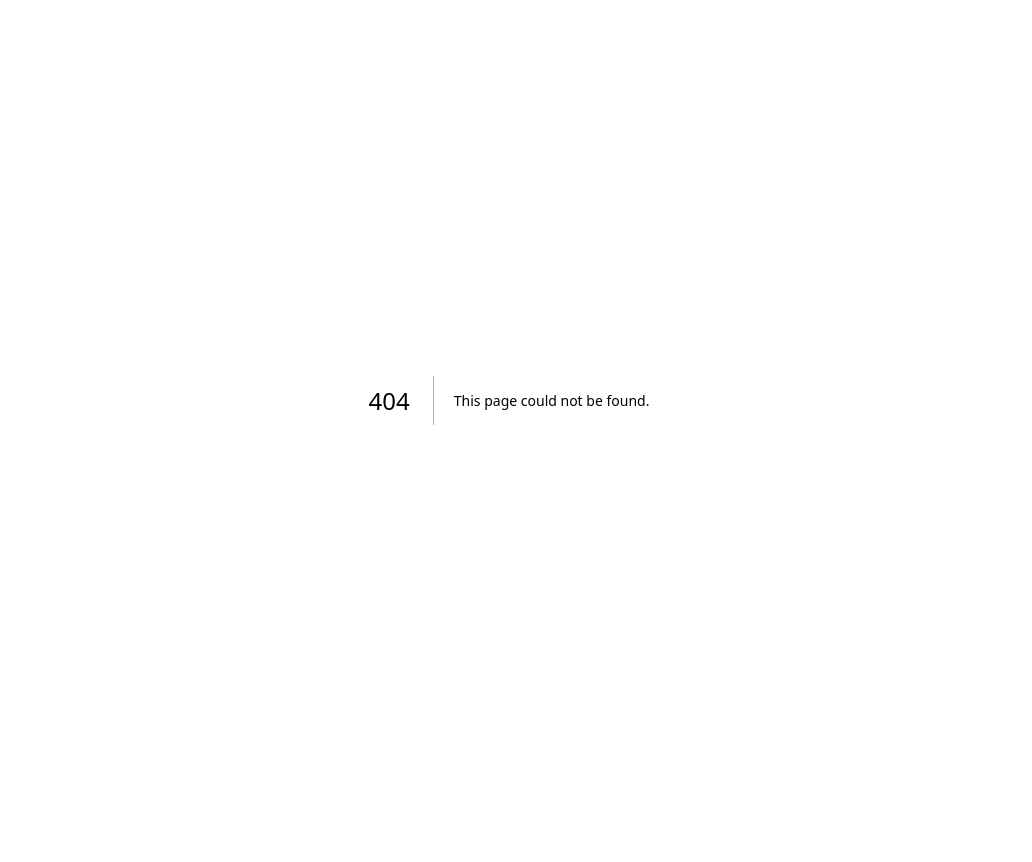
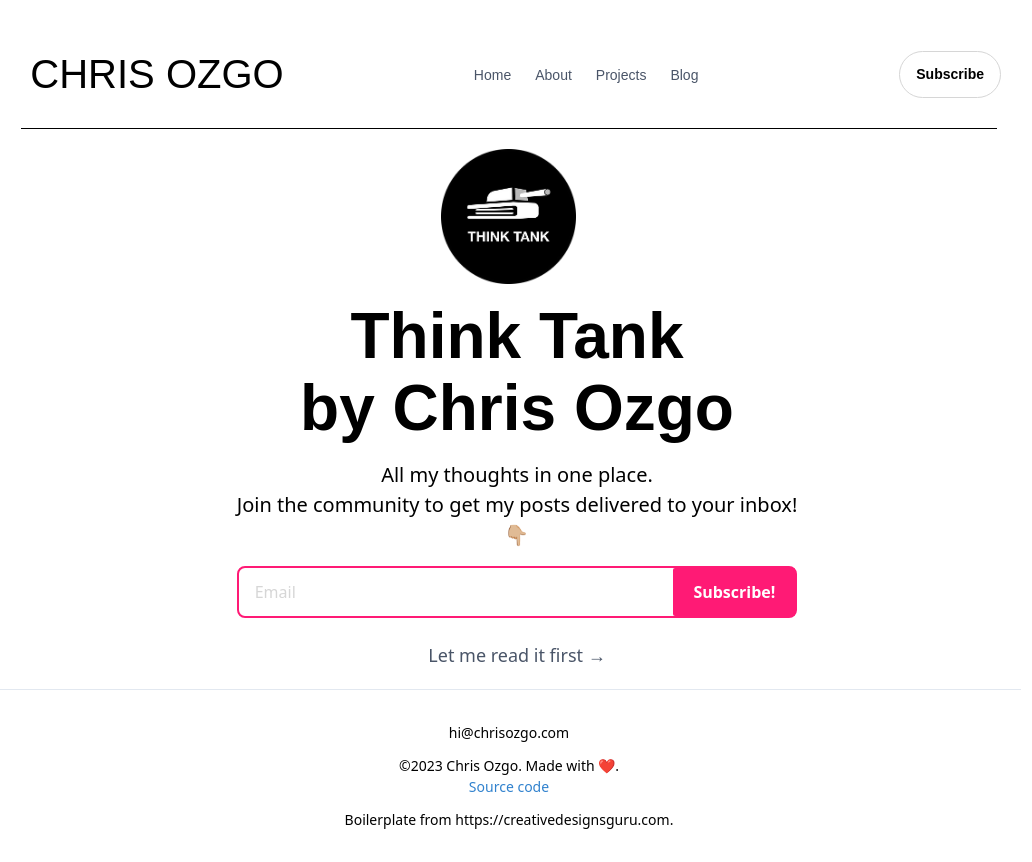
Before and after one commit to chrisozgo99/website, a Next.js app: page /subscribe in a window 1280 px wide. Before the commit this address had no page. Shown: the whole page, without its empty margins (131-1163 px from the left). Before the commit the page ends 800 px from the top, so only its background shows below. Built offline with nearby package versions, Linux system fonts and the light colour scheme.

Commit message:
feat: added subscribe landing page

```diff
--- a/src/components/subscribe-modal.tsx
+++ b/src/components/subscribe-modal.tsx
@@ -53,9 +53,7 @@ export default function SubscribeModal(props: SubscribeModalProps) {
                   <h3>Subscribe to Think Tank</h3>
                 </div>
                 <div className="mx-8 text-center font-avenir text-base">
-                  <h3>
-                    Get the latest posts delivered right to your inbox. No spam.
-                  </h3>
+                  Join the community to get my posts delivered to your inbox!
                 </div>
               </div>
 
--- /dev/null
+++ b/src/pages/subscribe.tsx
@@ -0,0 +1,123 @@
+import Link from 'next/link';
+import { useState } from 'react';
+
+import { Meta } from '@/layouts/Meta';
+import { Main } from '@/templates/Main';
+
+const Subscribe = () => {
+  const [email, setEmail] = useState('');
+  const [message, setMessage] = useState('');
+  const [subscribe, setSubscribe] = useState('Subscribe!');
+
+  return (
+    <Main
+      meta={<Meta title="Subscribe" description="Subscribe to Think Tank" />}
+    >
+      <div className="max-w-full justify-center sm:flex sm:flex-row sm:justify-evenly">
+        <div className="mx-4 flex flex-col sm:ml-8">
+          <div className="flex items-center justify-center sm:mr-4">
+            <img
+              src="/assets/images/thinktank.png"
+              alt="Think Tank"
+              className="h-[100px] w-[100px] sm:h-[135px] sm:w-[135px]"
+            />
+          </div>
+          <div className="">
+            <div>
+              <h1 className="my-4 text-center font-raleway text-5xl font-black leading-[4.5rem] sm:text-6xl">
+                Think Tank
+                <br />
+                by Chris Ozgo
+              </h1>
+            </div>
+            <div>
+              <h2 className="mb-4 text-center text-xl">
+                All my thoughts in one place.
+                <br />
+                <br className="sm:hidden" />
+                Join the community to get my posts delivered to your inbox!
+                <br />
+                👇🏼
+              </h2>
+            </div>
+          </div>
+          <div>
+            <div>
+              <div className="flex flex-row justify-between rounded-lg border-2 border-[#FF1A75]">
+                <input
+                  className="mx-4 flex items-center text-lg focus:outline-none sm:min-w-[250px] sm:text-base"
+                  type="text"
+                  placeholder="Email"
+                  value={email}
+                  onChange={(e) => setEmail(e.target.value)}
+                />
+                <button
+                  className={`rounded-sm ${
+                    subscribe === 'Subscribe!' ? 'bg-[#FF1A75]' : 'bg-[#e396b5]'
+                  }  px-5 py-3 text-base font-bold text-white`}
+                  type="button"
+                  onClick={(e) => {
+                    setSubscribe('Please wait...');
+                    e.preventDefault();
+                    const validateEmail = (val: string) => {
+                      try {
+                        return String(val)
+                          .toLowerCase()
+                          .match(
+                            /^(([^<>()[\]\\.,;:\s@"]+(\.[^<>()[\]\\.,;:\s@"]+)*)|.(".+"))@((\[[0-9]{1,3}\.[0-9]{1,3}\.[0-9]{1,3}\.[0-9]{1,3}\])|(([a-zA-Z\-0-9]+\.)+[a-zA-Z]{2,}))$/
+                          );
+                      } catch (err) {
+                        return false;
+                      }
+                    };
+                    if (validateEmail(email)) {
+                      fetch('/api/subscribe', {
+                        body: JSON.stringify({
+                          email,
+                        }),
+                        headers: {
+                          'Content-Type': 'application/json',
+                        },
+                        method: 'POST',
+                      }).then((response) => {
+                        if (!response.ok) {
+                          setEmail('');
+                          setMessage('You are already subscribed!');
+                        } else {
+                          response.json().then((data) => {
+                            if (!data.error) {
+                              setEmail('');
+                              setMessage('Success! Thank you for subscribing!');
+                            }
+                          });
+                        }
+                        setSubscribe('Subscribe!');
+                      });
+                    } else {
+                      setMessage('Please enter a valid email address');
+                      setSubscribe('Subscribe!');
+                    }
+                  }}
+                >
+                  {subscribe}
+                </button>
+              </div>
+              <div>
+                <p className="mt-4 text-center text-lg font-bold text-[#FF1A75]">
+                  {message}
+                </p>
+              </div>
+              <div className="my-6 flex flex-col text-center sm:mb-0">
+                <Link href="/blog" className="text-lg text-gray-700">
+                  Let me read it first →
+                </Link>
+              </div>
+            </div>
+          </div>
+        </div>
+      </div>
+    </Main>
+  );
+};
+
+export default Subscribe;
```
